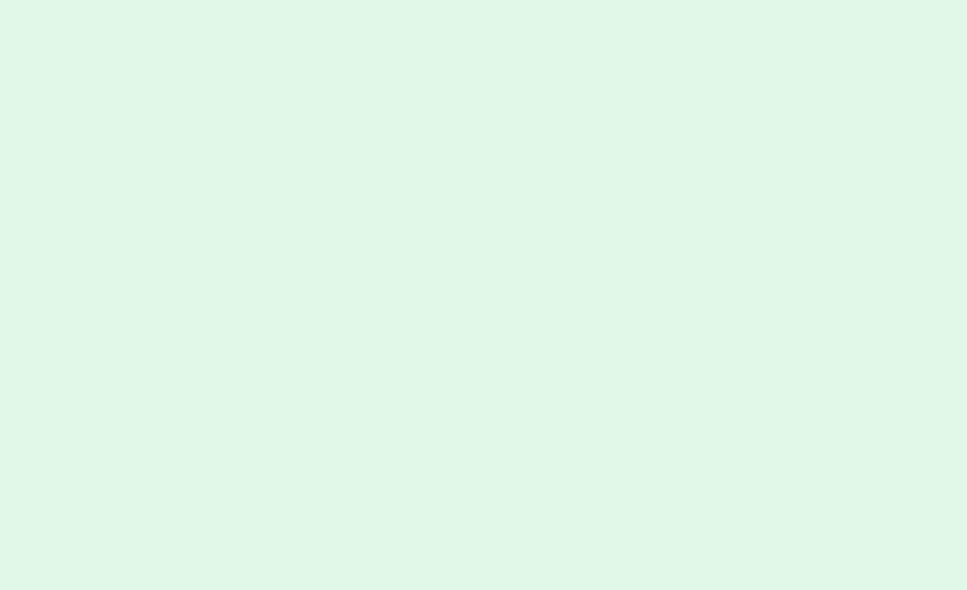
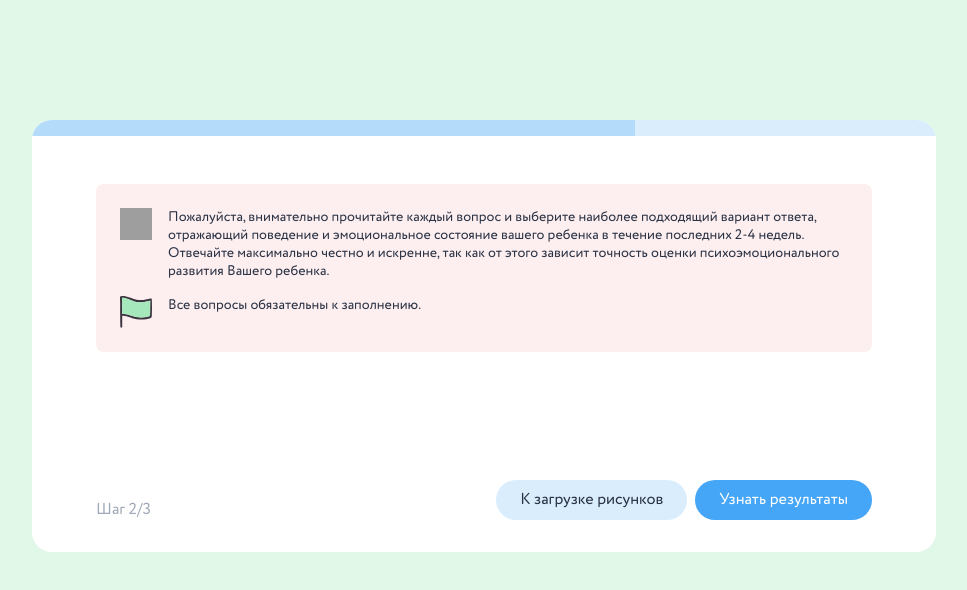
Before and after one commit to eegrishina/ai-school-kid, a React (Vite) app: page /ai-school-kid/questions in a window 1280 px wide. Before the commit this address had no page. Shown: the top 590 px of the page, without its empty margins (156-1123 px from the left). Built offline with nearby package versions, Linux system fonts and the light colour scheme; grey boxes are pictures that could not be loaded.

Commit message:
Add QuestionPage with basic strucure and style

```diff
--- a/src/App.tsx
+++ b/src/App.tsx
@@ -1,6 +1,7 @@
 import { BrowserRouter, Route, Routes } from "react-router-dom";
 import WelcomePage from "./pages/WelcomePage";
 import UploadImagesPage from "./pages/UploadImagesPage";
+import QuestionsPage from "./pages/QuestionsPage";
 
 function App() {
   return (
@@ -8,8 +9,8 @@ function App() {
       <Routes>
         <Route path="/" element={<WelcomePage />} />
         <Route path="/upload" element={<UploadImagesPage />} />
-        {/* <Route path="/questions" element={<QuestionsPage />} />
-        <Route path="/result" element={<ResultPage />} /> */}
+        <Route path="/questions" element={<QuestionsPage />} />
+        {/* <Route path="/result" element={<ResultPage />} /> */}
       </Routes>
     </BrowserRouter>
   )
--- a/src/pages/QuestionsPage.tsx
+++ b/src/pages/QuestionsPage.tsx
@@ -0,0 +1,106 @@
+import styled from 'styled-components';
+import Button from "../components/Button";
+import handIcon from "../assets/hand.svg";
+import flagIcon from "../assets/flag.svg";
+
+export default function QuestionsPage() {
+    const step = 2;
+
+    return (
+        <QuestionsPageStl>
+            <div className="progress">
+                {[1, 2, 3].map((i) => (
+                    <div key={i} className={step >= i ? 'filled' : ''}></div>
+                ))}
+            </div>
+            <div className="content">
+                {/* <Section0 /> */}
+                <div className="warning">
+                    <div>
+                        <img src={handIcon} alt="hand" />
+                        <p>Пожалуйста, внимательно прочитайте каждый вопрос и выберите наиболее подходящий вариант ответа, отражающий поведение и эмоциональное состояние вашего ребенка в течение последних 2-4 недель. Отвечайте максимально честно и искренне, так как от этого зависит точность оценки психоэмоционального развития Вашего ребенка.</p>
+                    </div>
+                    <div>
+                        <img src={flagIcon} alt="flag" />
+                        <p>Все вопросы обязательны к заполнению.</p>
+                    </div>
+                </div>
+                {/* <Sections /> */}
+
+                <div className="bottom-part">
+                    <p>Шаг 2/3</p>
+                    <div>
+                        <Button text='К загрузке рисунков' link='/upload' isBack />
+                        <Button text='Узнать результаты' link='/result' />
+                    </div>
+                </div>
+            </div>
+        </QuestionsPageStl>
+    )
+}
+
+const QuestionsPageStl = styled.div`
+    max-width: 904px;
+    margin: 0 auto;
+    padding-bottom: 32px;
+    background-color: #fff;
+    border-radius: 20px;
+
+    .progress {
+        display: flex;
+        div {
+            height: 16px;
+            width: 100%;
+            background-color: ${({ theme }) => theme.colors.blue050};
+        }
+        div.filled {
+            height: 16px;
+            background-color: ${({ theme }) => theme.colors.blue070};
+        }
+    }
+
+    .content {
+        display: flex;
+        flex-direction: column;
+        gap: 64px;
+        padding: 48px 64px 0;
+
+        .warning {
+            display: flex;
+            flex-direction: column;
+            gap: 16px;
+            background-color: #FDEEEF;
+            color: ${({ theme }) => theme.colors.default};
+            font-size: 14px;
+            border-radius: 8px;
+            padding: 24px;
+
+            > div {
+                display: flex;
+                align-items: flex-start;
+                gap: 16px;
+                img {
+                    flex-shrink: 0;
+                    width: 32px;
+                    height: 32px;
+                }
+            }
+        }
+    }
+
+    .bottom-part {
+        display: flex;
+        justify-content: space-between;
+        align-items: flex-end;
+        margin-top: 64px;
+
+        p {
+            color: ${({ theme }) => theme.colors.muted};
+        }
+
+        > div {
+            display: flex;
+            gap: 8px;
+        }
+    }
+`;
```
